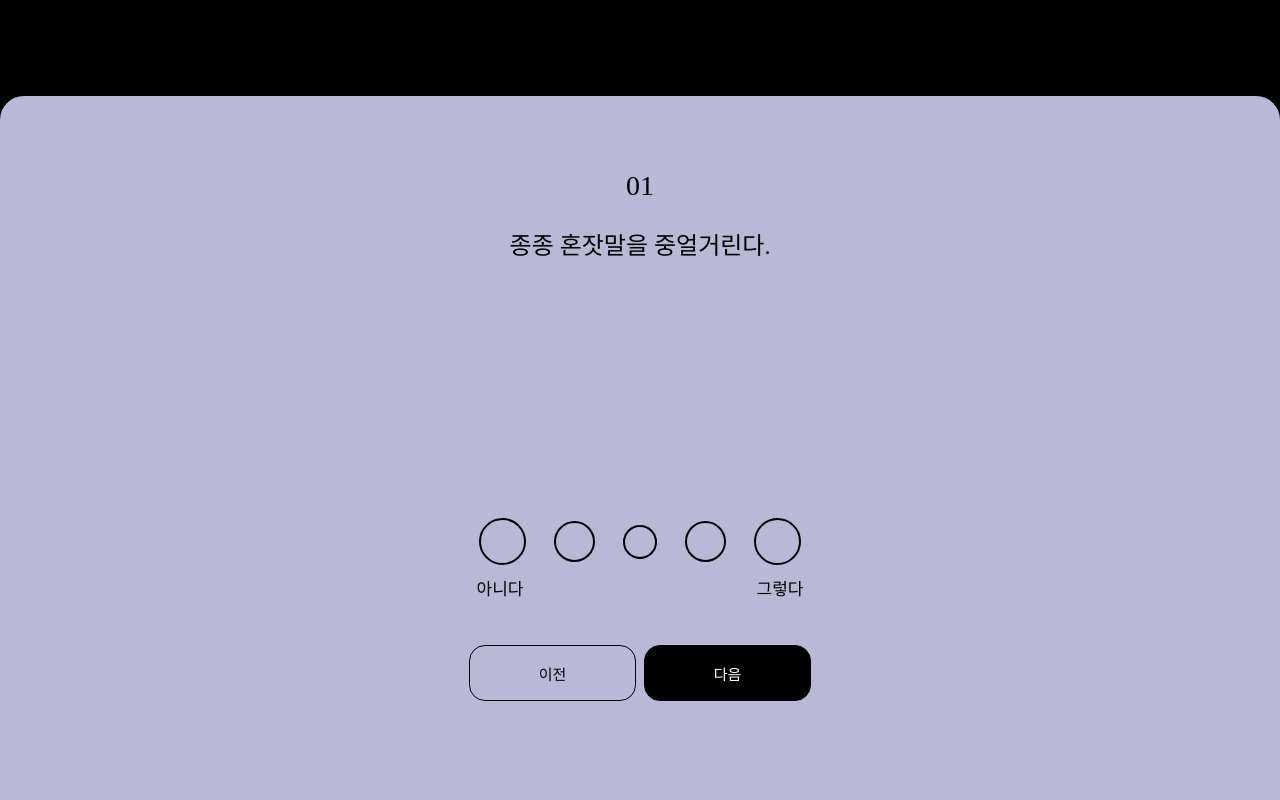
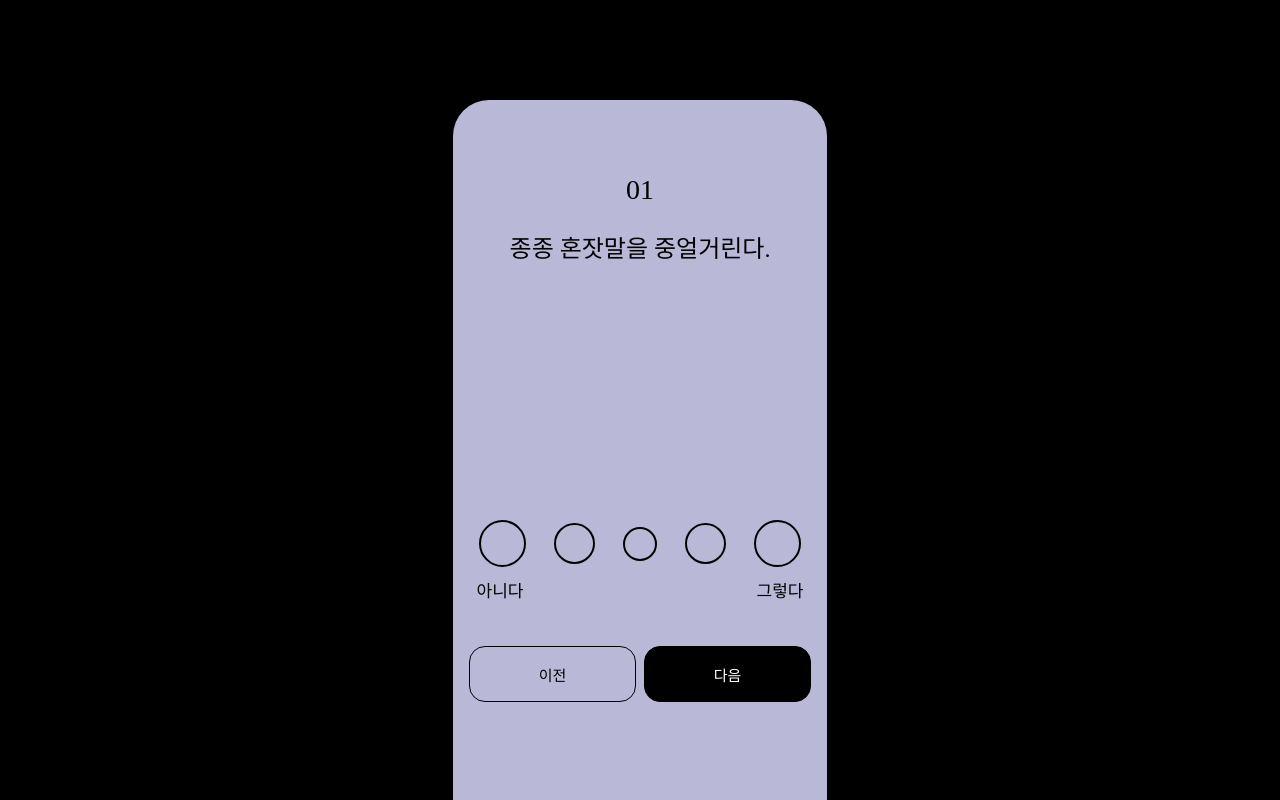
Before and after one commit to Club-PARD/UJaCha_WEB, a React (Create React App) app: page /test in a window 1280 px wide. Built offline with nearby package versions, Linux system fonts and the light colour scheme; a web font is replaced by a local one.

Commit message:
style : TestPage 스타일 수 수 정

```diff
--- a/src/Pages/TestPage/TestPage.js
+++ b/src/Pages/TestPage/TestPage.js
@@ -21,6 +21,7 @@ function TestPage() {
 
   return (
     <TestPageContainer>
+      <TestPageHeader/>
       <QuestionContainer>
         <TestPageQuestion page={page} />
         <TestPageAnswer />
@@ -34,12 +35,15 @@ const TestPageContainer = styled.div`
   height: 100vh;
   width: 100vw;
   background-color: black;
+
+  display: flex;
+  justify-content: center;
 `;
 
 const QuestionContainer = styled.div`
-  width: 100vw;
-  height: 88vh;
-  border-radius: 24px 24px 0px 0px;
+  width: 374px;
+  height: calc(100% - 100px);
+  border-radius: 36px 36px 0px 0px;
   background-color: ${({ theme }) => theme.colors.purple_100};
   position: absolute;
   bottom: 0px;
@@ -58,5 +62,10 @@ const QuestionContainer = styled.div`
     }
   }
   /* 애니메이션 끝 */
+
+  display: flex;
+  justify-content: center;
+  align-items: center;
+
 `;
 export default TestPage;
```
